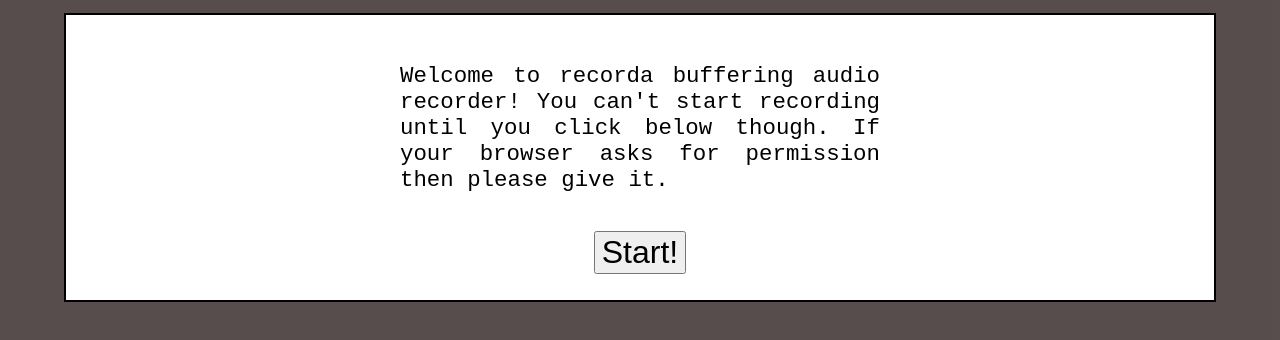
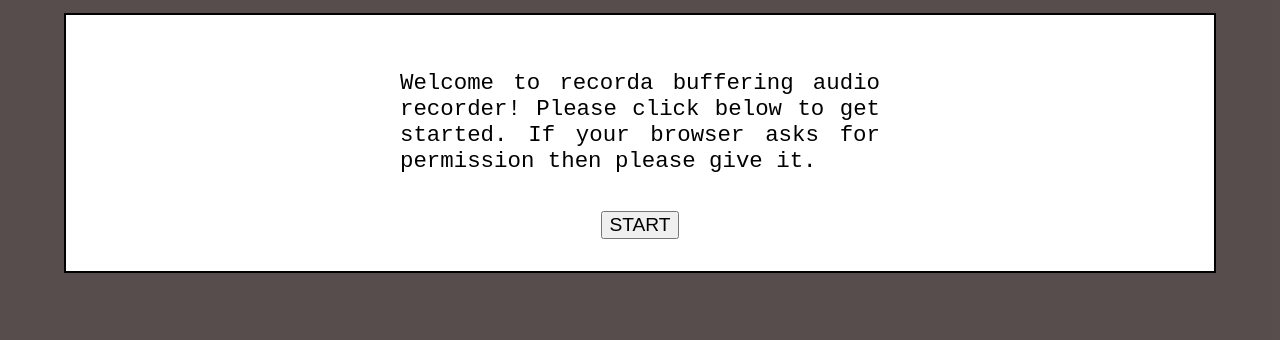
Before and after one commit to Roger-Heathcote/recorda, a website built with webpack: page source/index.html in a window 1280 px wide. Built offline with nearby package versions, Linux system fonts and the light colour scheme.

Commit message:
Start page tweaks.

```diff
--- a/source/index.html
+++ b/source/index.html
@@ -201,7 +201,7 @@
             }
 
             #subFrame button{
-                font-size: 2rem;
+                font-size: 1.2rem;
             }
 
             @media all and (max-width: 600px) {
@@ -293,8 +293,8 @@
         <div id="startPage">
             <div class="startTextFrame">
                 <div id="subFrame">
-                    <p>Welcome to recorda buffering audio recorder! You can't start recording until you click below though. If your browser asks for permission then please give it.</p></br>
-                    <button id="startButton">Start!</button>
+                    <p>Welcome to recorda buffering audio recorder! Please click below to get started. If your browser asks for permission then please give it.</p></br>
+                    <button id="startButton">START</button>
                 </div>
             </div>
         </div>
```
